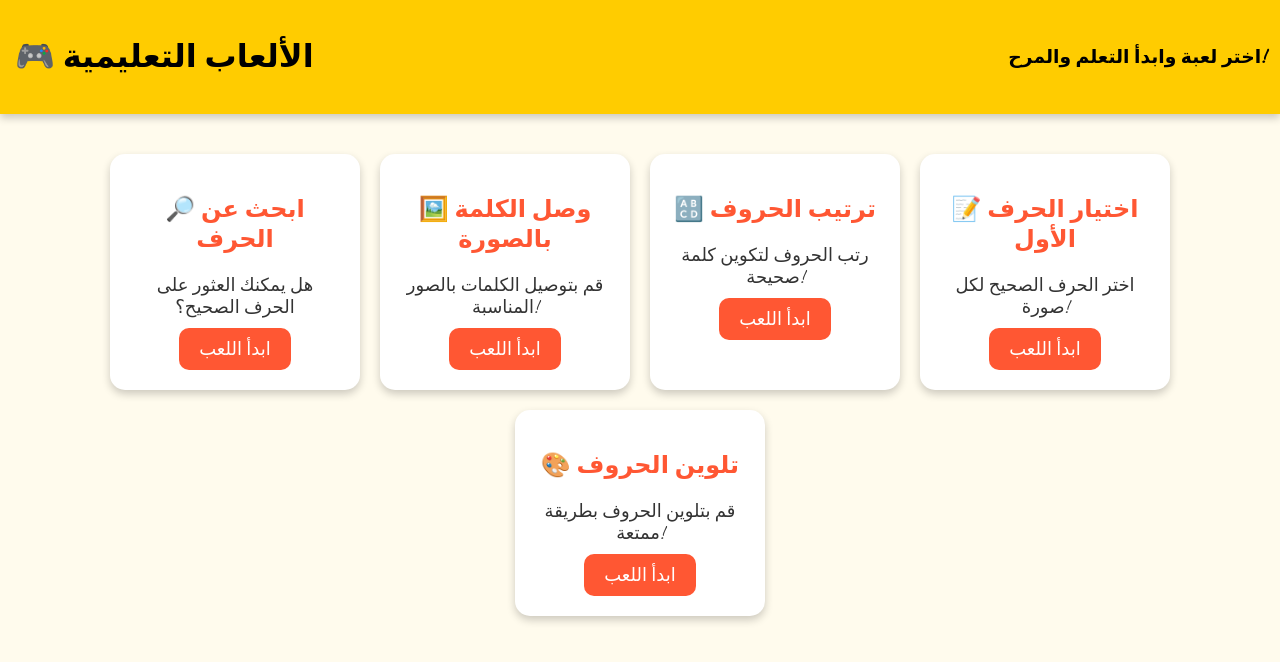
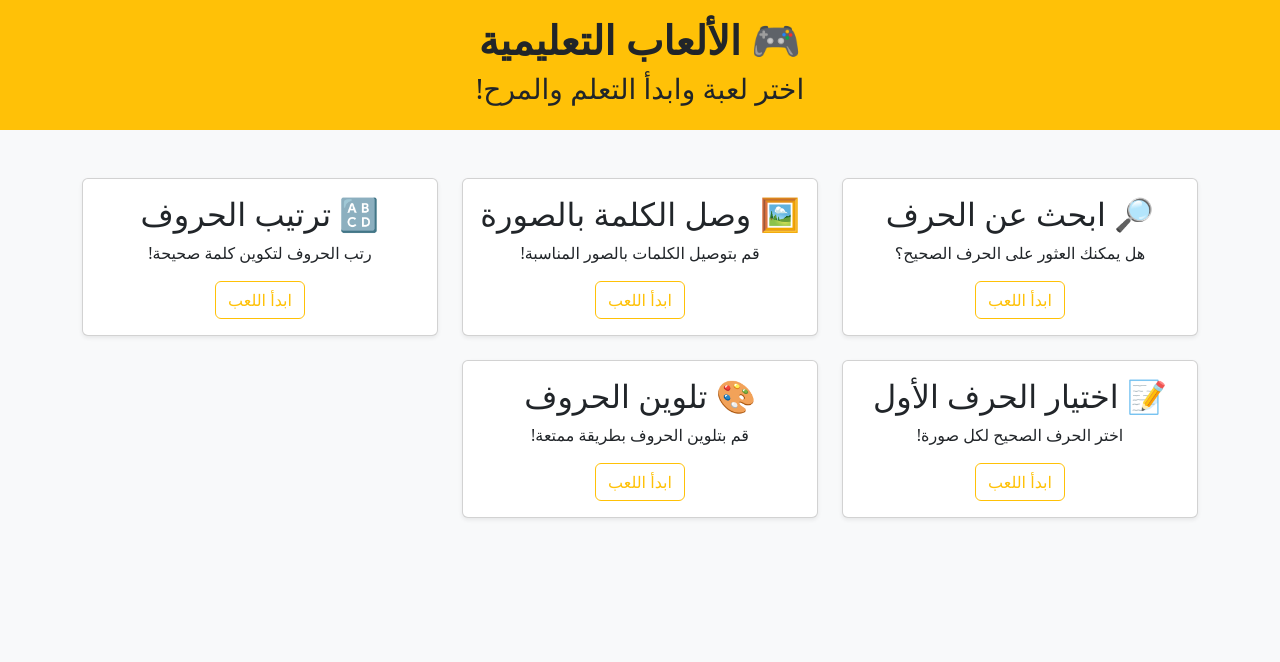
Before and after one commit to hadeelamr/kids-learning-website, a plain HTML site: page games.html in a window 1280 px wide. Drawn offline with nearby package versions, Linux system fonts and the light colour scheme.

Commit message:
🔹 Refactored games.html with Bootstrap for better layout and styling.

```diff
--- a/games.html
+++ b/games.html
@@ -1,48 +1,76 @@
 <!DOCTYPE html>
-<html lang="ar">
+<html lang="ar" dir="rtl">
 <head>
     <meta charset="UTF-8">
     <title>الألعاب التعليمية</title>
-    <link rel="stylesheet" href="style.css">
+    <meta name="viewport" content="width=device-width, initial-scale=1">
+
+    <link href="https://cdn.jsdelivr.net/npm/bootstrap@5.3.2/dist/css/bootstrap.min.css" rel="stylesheet">
 </head>
-<body>
+<body class="bg-light">
 
-    <header>
-        <h1>🎮 الألعاب التعليمية</h1>
-        <h3>اختر لعبة وابدأ التعلم والمرح!</h3>
+    <header class="bg-warning text-center py-3">
+        <h1 class="fw-bold">🎮 الألعاب التعليمية</h1>
+        <h3 class="fw-light">اختر لعبة وابدأ التعلم والمرح!</h3>
     </header>
 
-    <section class="games-container">
-        <div class="game-card">
-            <h2>🔎 ابحث عن الحرف</h2>
-            <p>هل يمكنك العثور على الحرف الصحيح؟</p>
-            <a href="game1.html" class="btn">ابدأ اللعب</a>
-        </div>
+    <section class="container mt-5">
+        <div class="row g-4">
 
-        <div class="game-card">
-            <h2>🖼️ وصل الكلمة بالصورة</h2>
-            <p>قم بتوصيل الكلمات بالصور المناسبة!</p>
-            <a href="game2.html" class="btn">ابدأ اللعب</a>
-        </div>
+            <div class="col-md-4">
+                <div class="card text-center shadow-sm">
+                    <div class="card-body p-3">
+                        <h2 class="card-title">🔎 ابحث عن الحرف</h2>
+                        <p class="card-text">هل يمكنك العثور على الحرف الصحيح؟</p>
+                        <a href="game1.html" class="btn btn-outline-warning">ابدأ اللعب</a>
+                    </div>
+                </div>
+            </div>
 
-        <div class="game-card">
-            <h2>🔠 ترتيب الحروف</h2>
-            <p>رتب الحروف لتكوين كلمة صحيحة!</p>
-            <a href="game3.html" class="btn">ابدأ اللعب</a>
-        </div>
+            <div class="col-md-4">
+                <div class="card text-center shadow-sm">
+                    <div class="card-body p-3">
+                        <h2 class="card-title">🖼️ وصل الكلمة بالصورة</h2>
+                        <p class="card-text">قم بتوصيل الكلمات بالصور المناسبة!</p>
+                        <a href="game2.html" class="btn btn-outline-warning">ابدأ اللعب</a>
+                    </div>
+                </div>
+            </div>
 
-        <div class="game-card">
-            <h2>📝 اختيار الحرف الأول</h2>
-            <p>اختر الحرف الصحيح لكل صورة!</p>
-            <a href="game4.html" class="btn">ابدأ اللعب</a>
-        </div>
+            <div class="col-md-4">
+                <div class="card text-center shadow-sm">
+                    <div class="card-body p-3">
+                        <h2 class="card-title">🔠 ترتيب الحروف</h2>
+                        <p class="card-text">رتب الحروف لتكوين كلمة صحيحة!</p>
+                        <a href="game3.html" class="btn btn-outline-warning">ابدأ اللعب</a>
+                    </div>
+                </div>
+            </div>
 
-        <div class="game-card">
-            <h2>🎨 تلوين الحروف</h2>
-            <p>قم بتلوين الحروف بطريقة ممتعة!</p>
-            <a href="game5.html" class="btn">ابدأ اللعب</a>
+            <div class="col-md-4">
+                <div class="card text-center shadow-sm">
+                    <div class="card-body p-3">
+                        <h2 class="card-title">📝 اختيار الحرف الأول</h2>
+                        <p class="card-text">اختر الحرف الصحيح لكل صورة!</p>
+                        <a href="game4.html" class="btn btn-outline-warning">ابدأ اللعب</a>
+                    </div>
+                </div>
+            </div>
+
+            <div class="col-md-4">
+                <div class="card text-center shadow-sm">
+                    <div class="card-body p-3">
+                        <h2 class="card-title">🎨 تلوين الحروف</h2>
+                        <p class="card-text">قم بتلوين الحروف بطريقة ممتعة!</p>
+                        <a href="game5.html" class="btn btn-outline-warning">ابدأ اللعب</a>
+                    </div>
+                </div>
+            </div>
+
         </div>
     </section>
 
+    <script src="https://cdn.jsdelivr.net/npm/bootstrap@5.3.2/dist/js/bootstrap.bundle.min.js"></script>
+
 </body>
 </html>
```
